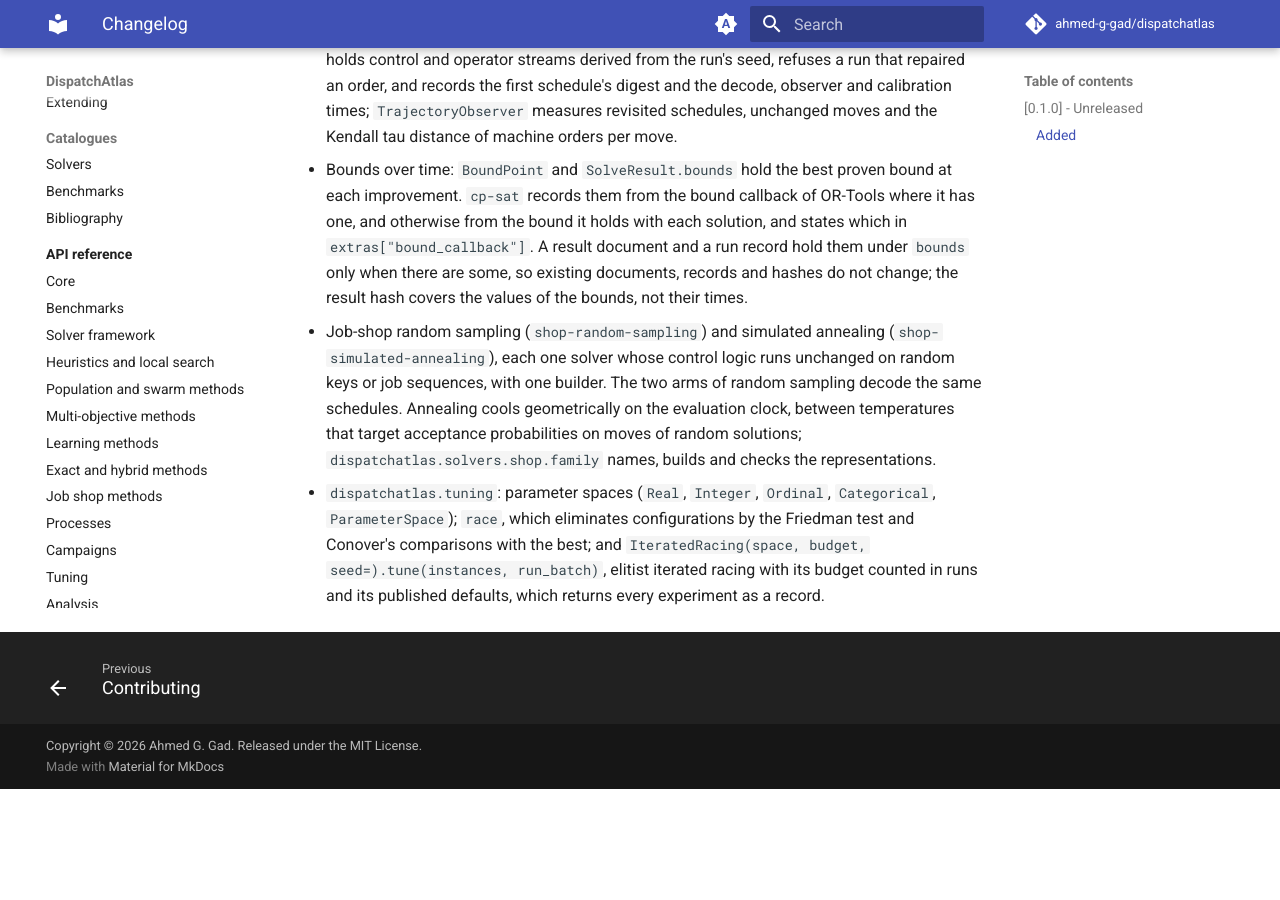
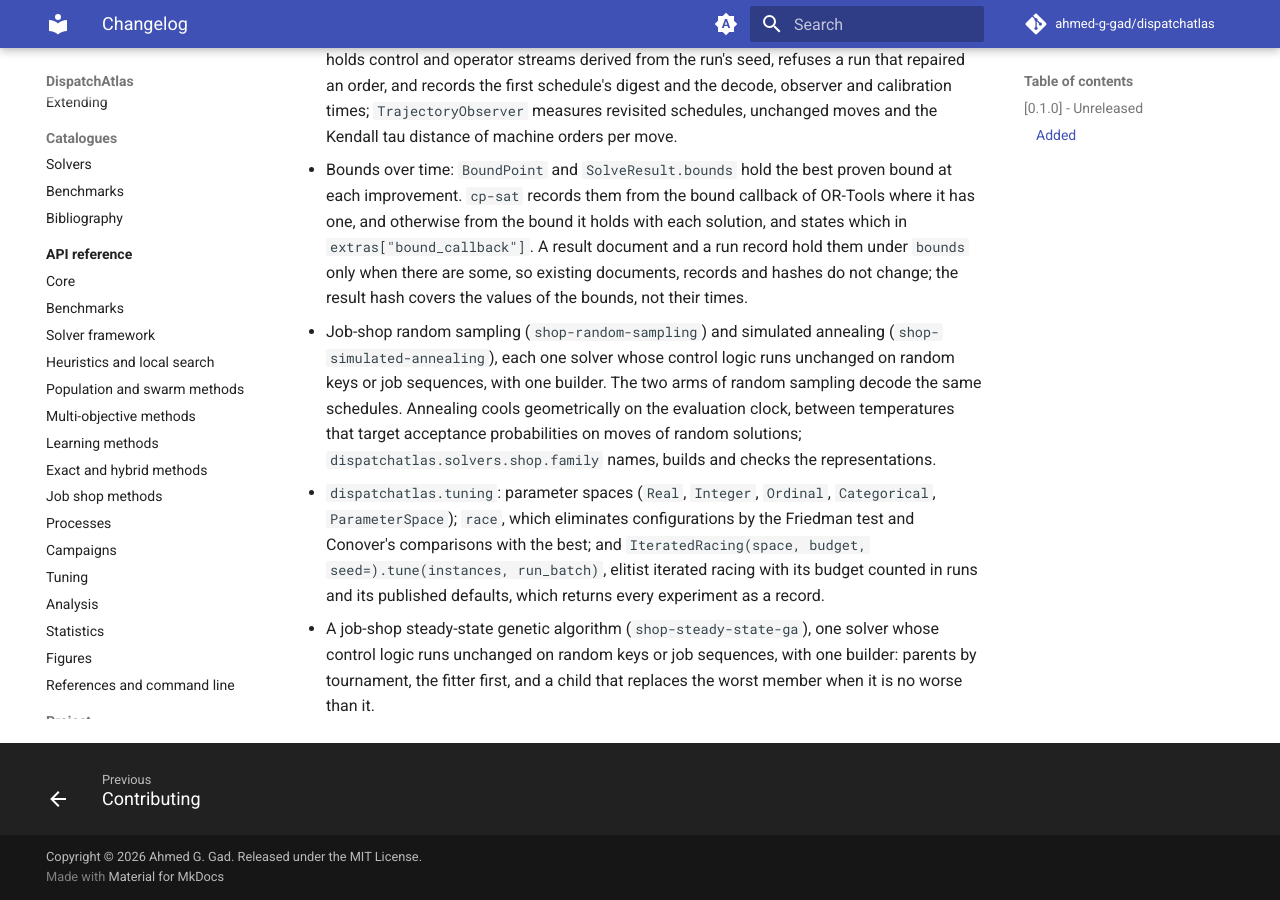
Before and after one commit to Ahmed-G-Gad/dispatchatlas, an MkDocs documentation site: the page built from docs/changelog.md, in a window 1280 px wide and 900 px high, scrolled down 8039 px. Built offline with MkDocs 1.6.1 and Material for MkDocs 9.7.7, drawn with Linux system fonts in a browser that asks for light colours; comment, search, counter and statistics services are not loaded; before the commit the page ends 8828 px from its top, so only the background shows below that.

Commit message:
Register the job-shop steady-state genetic algorithm, and list it in the API reference, the README and the changelog

```diff
--- a/CHANGELOG.md
+++ b/CHANGELOG.md
@@ -399,3 +399,7 @@ and this project adheres to [Semantic Versioning](https://semver.org/spec/v2.0.0
   `IteratedRacing(space, budget, seed=).tune(instances, run_batch)`, elitist
   iterated racing with its budget counted in runs and its published defaults,
   which returns every experiment as a record.
+- A job-shop steady-state genetic algorithm (`shop-steady-state-ga`), one
+  solver whose control logic runs unchanged on random keys or job sequences,
+  with one builder: parents by tournament, the fitter first, and a child that
+  replaces the worst member when it is no worse than it.
```
Also changed, not shown: README.md (+1 -1 lines), docs/api/solvers-shop.md (+2 -0 lines), 1 other file.
